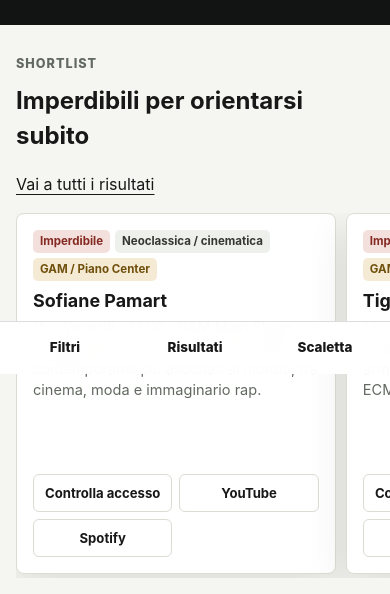
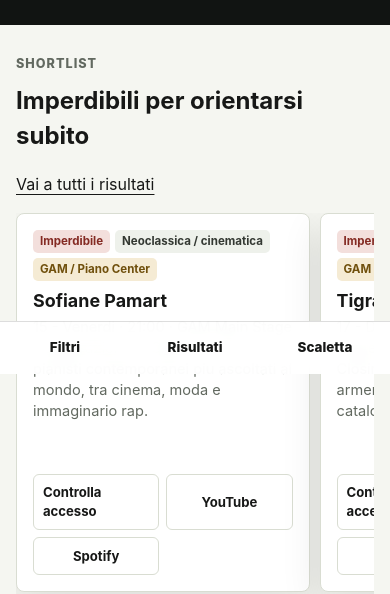
Before and after one commit to steg0x/piano-city-milano-2026, a plain HTML site: page index.html in a window 390 px wide. Shown: the part 470-1064 px from the top of the page. Drawn offline with Linux system fonts and the light colour scheme.

Commit message:
Prevent mobile horizontal overflow

```diff
--- a/styles.css
+++ b/styles.css
@@ -24,6 +24,7 @@
 
 html {
   scroll-behavior: smooth;
+  overflow-x: hidden;
 }
 
 body {
@@ -32,6 +33,7 @@
   color: var(--ink);
   font-family: Inter, ui-sans-serif, system-ui, -apple-system, BlinkMacSystemFont, "Segoe UI", sans-serif;
   line-height: 1.45;
+  overflow-x: hidden;
 }
 
 a {
@@ -195,12 +197,16 @@
 
 main {
   max-width: 1440px;
+  width: 100%;
   margin: 0 auto;
   padding: 30px 28px 42px;
+  overflow-x: hidden;
 }
 
 .spotlight-section {
   margin-bottom: 28px;
+  min-width: 0;
+  overflow: hidden;
 }
 
 .section-heading {
@@ -261,6 +267,7 @@
   grid-template-columns: 320px minmax(0, 1fr) 320px;
   gap: 18px;
   align-items: start;
+  min-width: 0;
 }
 
 .filters-panel,
@@ -844,10 +851,11 @@
     width: 100%;
     max-width: 100%;
     flex-wrap: nowrap;
-    margin-right: -16px;
     overflow-x: auto;
-    padding: 0 16px 4px 0;
+    overflow-y: hidden;
+    padding: 0 0 4px;
     scroll-snap-type: x mandatory;
+    overscroll-behavior-x: contain;
   }
 
   .quick-stats div {
@@ -862,16 +870,20 @@
   }
 
   .spotlight-grid {
+    width: 100%;
+    max-width: 100%;
     display: flex;
     gap: 10px;
-    margin-right: -16px;
     overflow-x: auto;
+    overflow-y: hidden;
     scroll-snap-type: x mandatory;
-    padding: 0 16px 4px 0;
+    padding: 0 0 4px;
+    overscroll-behavior-x: contain;
   }
 
   .spotlight-card {
-    flex: 0 0 min(82vw, 340px);
+    flex: 0 0 min(82%, 340px);
+    max-width: min(82%, 340px);
     min-height: 210px;
     scroll-snap-align: start;
   }
@@ -889,6 +901,7 @@
   .filters-panel {
     width: 100%;
     min-width: 0;
+    max-width: 100%;
     max-height: none;
     overflow: hidden;
     padding: 0;
```
